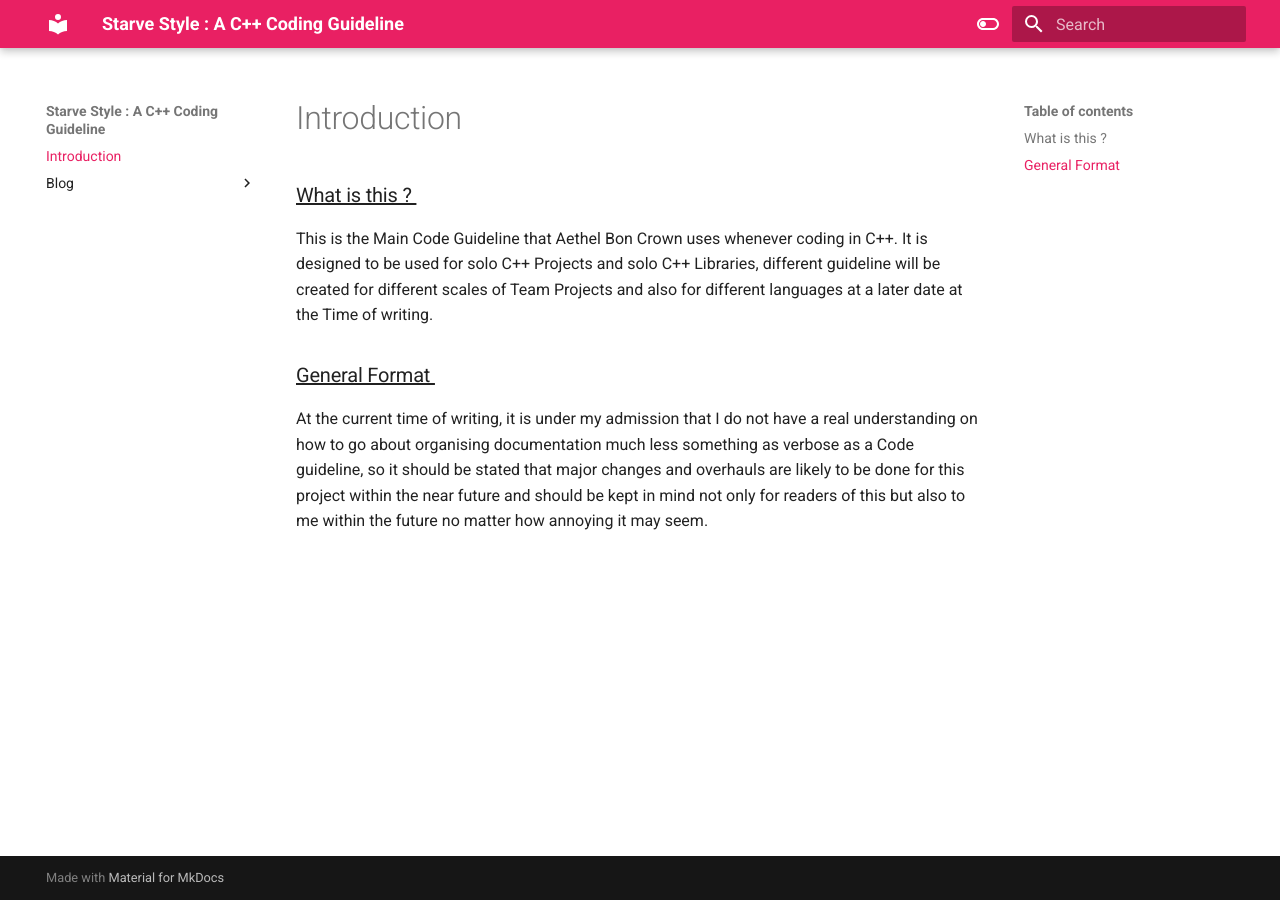
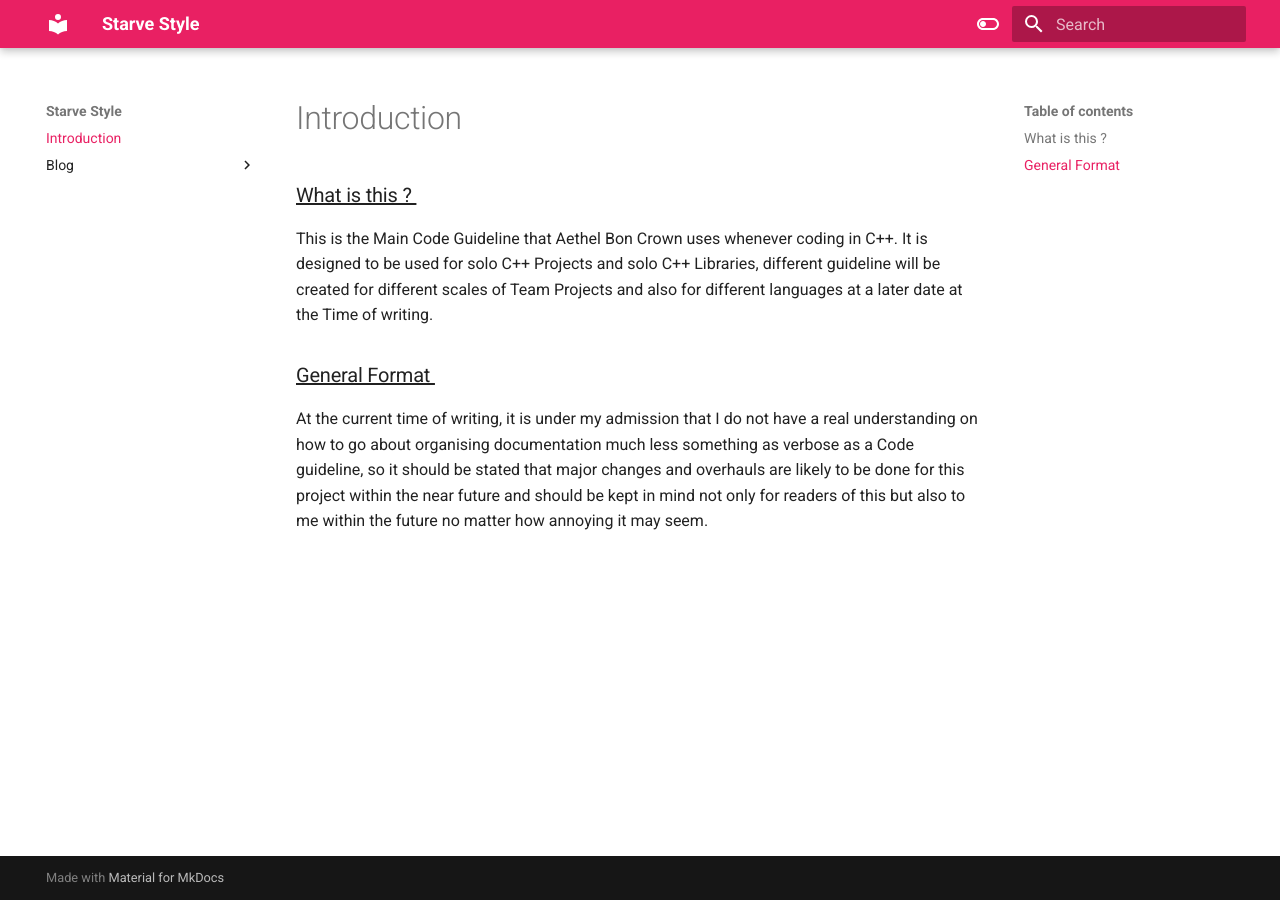
Before and after one commit to Belphonz/Starve-Style, an MkDocs documentation site: the page built from docs/Introduction.md, in a window 1280 px wide. Built offline with MkDocs 1.6.1 and Material for MkDocs 9.7.7, drawn with Linux system fonts in a browser that asks for light colours.

Commit message:
attempt 2

```diff
--- a/mkdocs.yml
+++ b/mkdocs.yml
@@ -1,4 +1,4 @@
-site_name: "Starve Style : A C++ Coding Guideline"
+site_name: Starve Style
 
 theme:
     name: 'material'
```
